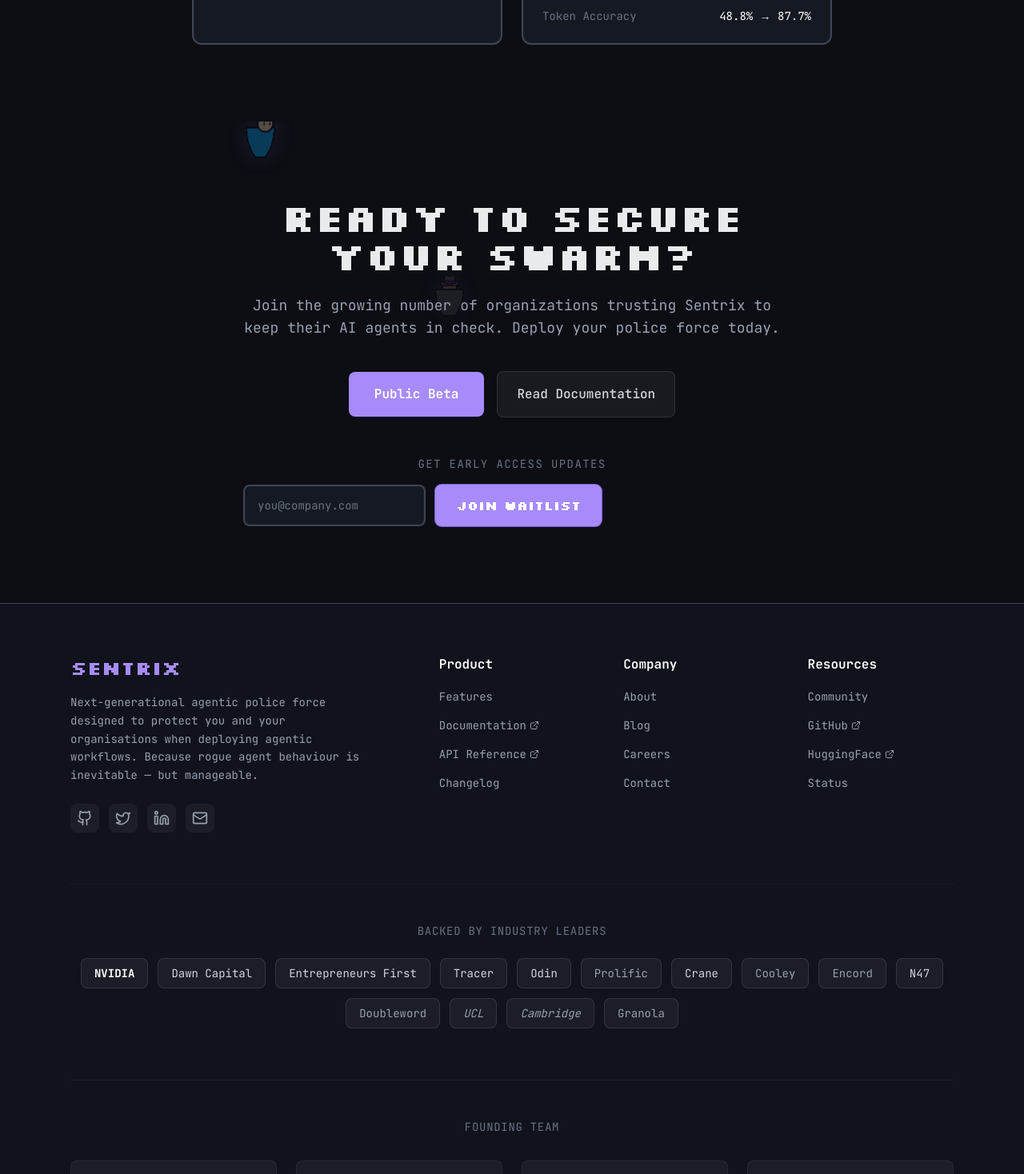
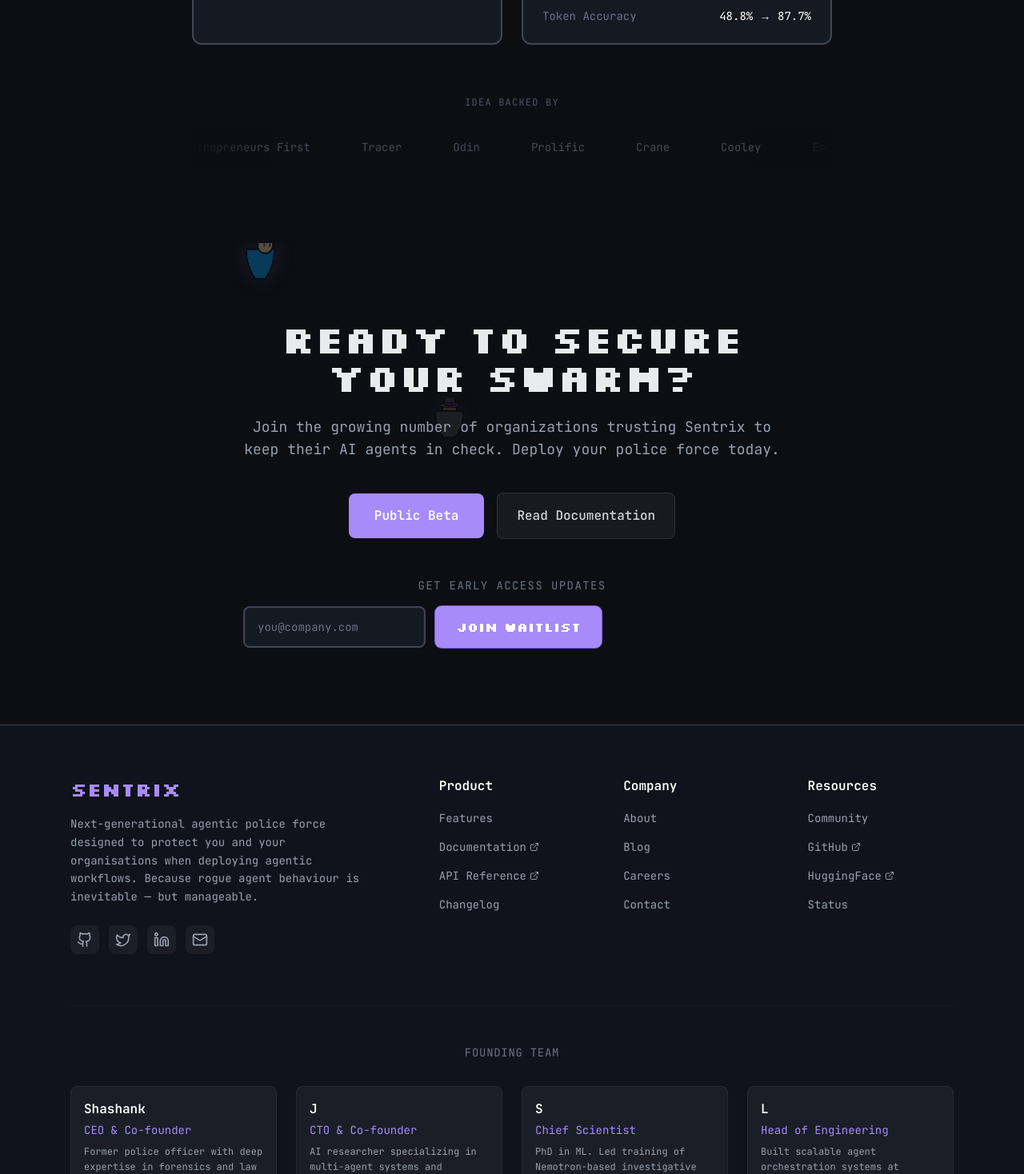
Before and after one commit to desmondzee/openclaw_sentrix, a Next.js app in the folder openclaw_sentrix/: page / in a window 1280 px wide. Shown: the part 8303-9771 px from the top of the page at 80% size. Built offline with nearby package versions, Linux system fonts and the light colour scheme.

Commit message:
feat: backers marquee

```diff
--- /dev/null
+++ b/openclaw_sentrix/app/components/BackersMarquee.tsx
@@ -0,0 +1,75 @@
+"use client";
+
+import { motion } from "framer-motion";
+
+const backers = [
+  { name: "NVIDIA" },
+  { name: "Dawn Capital" },
+  { name: "Entrepreneurs First" },
+  { name: "Tracer" },
+  { name: "Odin" },
+  { name: "Prolific" },
+  { name: "Crane" },
+  { name: "Cooley" },
+  { name: "Encord" },
+  { name: "N47" },
+  { name: "Doubleword" },
+  { name: "UCL" },
+  { name: "Cambridge" },
+  { name: "Granola" },
+];
+
+function BackerItem({ name }: { name: string }) {
+  return (
+    <div className="flex-shrink-0 px-8 py-3">
+      <span className="text-gray-500/60 font-mono text-sm whitespace-nowrap hover:text-gray-400 transition-colors cursor-default">
+        {name}
+      </span>
+    </div>
+  );
+}
+
+export function BackersMarquee() {
+  // Duplicate the backers array for seamless loop
+  const duplicatedBackers = [...backers, ...backers];
+
+  return (
+    <div className="w-full mt-16">
+      <motion.p
+        initial={{ opacity: 0 }}
+        whileInView={{ opacity: 1 }}
+        viewport={{ once: false }}
+        transition={{ duration: 0.5 }}
+        className="text-center font-mono text-xs text-gray-600 uppercase tracking-widest mb-6"
+      >
+        Idea backed by
+      </motion.p>
+
+      <div className="relative overflow-hidden">
+        {/* Gradient masks for smooth fade */}
+        <div className="absolute left-0 top-0 bottom-0 w-24 bg-gradient-to-r from-[var(--background)] to-transparent z-10 pointer-events-none" />
+        <div className="absolute right-0 top-0 bottom-0 w-24 bg-gradient-to-l from-[var(--background)] to-transparent z-10 pointer-events-none" />
+
+        {/* Scrolling container */}
+        <motion.div
+          className="flex"
+          animate={{
+            x: [0, -50 * backers.length * 2],
+          }}
+          transition={{
+            x: {
+              repeat: Infinity,
+              repeatType: "loop",
+              duration: 30,
+              ease: "linear",
+            },
+          }}
+        >
+          {duplicatedBackers.map((backer, index) => (
+            <BackerItem key={`${backer.name}-${index}`} name={backer.name} />
+          ))}
+        </motion.div>
+      </div>
+    </div>
+  );
+}
--- a/openclaw_sentrix/app/components/Footer.tsx
+++ b/openclaw_sentrix/app/components/Footer.tsx
@@ -24,23 +24,6 @@ const footerLinks = {
     { label: "Status", href: "#status" },
   ],
 };
-
-const backers = [
-  { name: "NVIDIA", tier: "technology" },
-  { name: "Dawn Capital", tier: "investor" },
-  { name: "Entrepreneurs First", tier: "investor" },
-  { name: "Tracer", tier: "investor" },
-  { name: "Odin", tier: "investor" },
-  { name: "Prolific", tier: "partner" },
-  { name: "Crane", tier: "investor" },
-  { name: "Cooley", tier: "partner" },
-  { name: "Encord", tier: "partner" },
-  { name: "N47", tier: "investor" },
-  { name: "Doubleword", tier: "partner" },
-  { name: "UCL", tier: "academic" },
-  { name: "Cambridge", tier: "academic" },
-  { name: "Granola", tier: "partner" },
-];
 
 const foundingTeam = [
   {
@@ -72,25 +55,6 @@ const foundingTeam = [
     github: "#"
   },
 ];
-
-function BackerLogo({ name, tier }: { name: string; tier: string }) {
-  const tierStyles: Record<string, string> = {
-    technology: "text-white font-bold",
-    investor: "text-gray-300",
-    partner: "text-gray-400",
-    academic: "text-gray-400 italic",
-  };
-
-  return (
-    <motion.div
-      whileHover={{ scale: 1.05 }}
-      className={`px-4 py-2 bg-white/5 rounded-lg border border-white/10 font-mono text-sm whitespace-nowrap cursor-pointer hover:bg-white/10 transition-colors ${tierStyles[tier]}`}
-      title={`${name} — ${tier}`}
-    >
-      {name}
-    </motion.div>
-  );
-}
 
 export function Footer() {
   return (
@@ -227,24 +191,6 @@ export function Footer() {
           </motion.div>
         </div>
 
-        {/* Backers Section */}
-        <motion.div
-          initial={{ opacity: 0, y: 20 }}
-          whileInView={{ opacity: 1, y: 0 }}
-          viewport={{ once: true }}
-          transition={{ duration: 0.5, delay: 0.4 }}
-          className="mt-16 pt-12 border-t border-white/5"
-        >
-          <h4 className="text-center font-mono text-sm text-gray-500 uppercase tracking-wider mb-6">
-            Backed by industry leaders
-          </h4>
-          <div className="flex flex-wrap justify-center gap-3">
-            {backers.map((backer) => (
-              <BackerLogo key={backer.name} name={backer.name} tier={backer.tier} />
-            ))}
-          </div>
-        </motion.div>
-
         {/* Founding Team Section */}
         <motion.div
           initial={{ opacity: 0, y: 20 }}
--- a/openclaw_sentrix/app/components/InstallationGuide.tsx
+++ b/openclaw_sentrix/app/components/InstallationGuide.tsx
@@ -234,7 +234,7 @@ export function InstallationGuide() {
           <p className="text-gray-500 text-xs font-mono text-center">
             Requires Python 3.10+ and Docker Desktop.{" "}
             <a
-              href="https://docs.openclaw-sentrix.ai"
+              href="https://pypi.org/project/openclaw-sentrix/#description"
               target="_blank"
               rel="noopener noreferrer"
               className="text-[var(--accent)] hover:underline cursor-pointer"
--- a/openclaw_sentrix/app/components/Tech.tsx
+++ b/openclaw_sentrix/app/components/Tech.tsx
@@ -2,6 +2,7 @@
 
 import { motion } from "framer-motion";
 import { AnimatedSprite } from "./AnimatedSprite";
+import { BackersMarquee } from "./BackersMarquee";
 
 export function Tech() {
     return (
@@ -91,6 +92,9 @@ export function Tech() {
                         </ul>
                     </div>
                 </div>
+
+                {/* Backers Marquee */}
+                <BackersMarquee />
             </motion.div>
         </section>
     );
--- a/openclaw_sentrix/app/page.tsx
+++ b/openclaw_sentrix/app/page.tsx
@@ -113,7 +113,7 @@ export default function Home() {
                 Public Beta
               </a>
               <a
-                href="https://docs.openclaw-sentrix.ai"
+                href="https://pypi.org/project/openclaw-sentrix/#description"
                 target="_blank"
                 rel="noopener noreferrer"
                 className="inline-flex items-center gap-2 px-6 py-4 bg-white/5 border border-white/10 text-gray-300 font-mono font-medium rounded-lg hover:bg-white/10 transition-all cursor-pointer"
```
